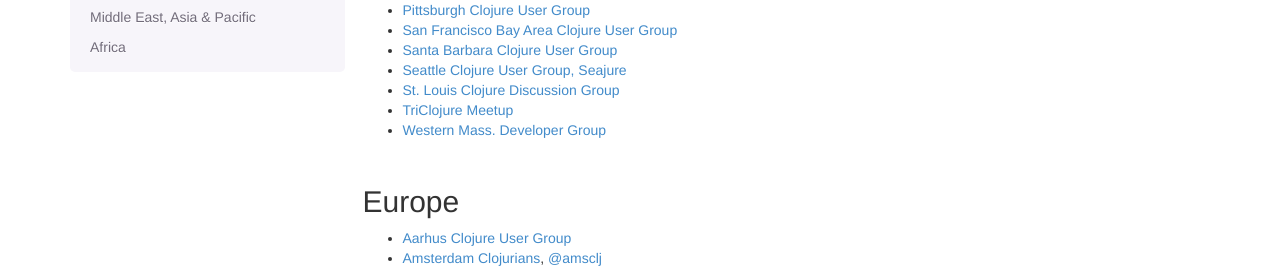
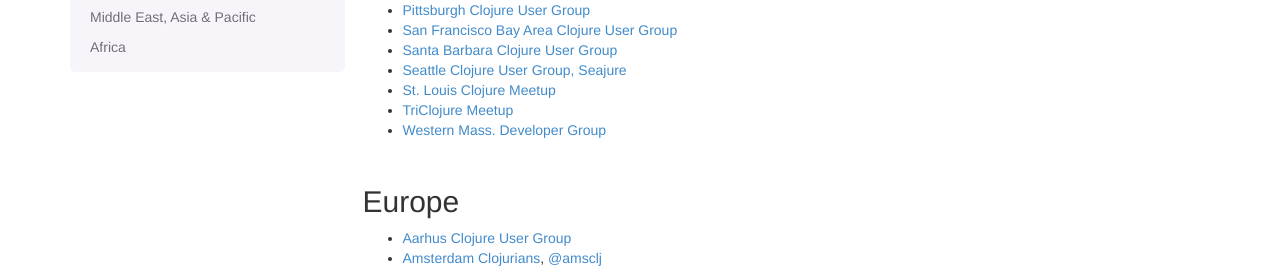
Before and after one commit to clojuredocs/guides, a Jekyll site: the page built from articles/ecosystem/user_groups.md, in a window 1280 px wide and 900 px high, scrolled down 550 px. Shown: the part 178-448 px from the top of the window. Built offline with Jekyll 4.4.1, drawn with Linux system fonts in a browser that asks for light colours; some web fonts are replaced; Markdown is read by kramdown in place of the engine named in the settings.

Commit message:
Added the St. Louis Clojure Meetup, which has replaced the Clojure Cljub.

```diff
--- a/articles/ecosystem/user_groups.md
+++ b/articles/ecosystem/user_groups.md
@@ -35,7 +35,7 @@
  * [San Francisco Bay Area Clojure User Group](http://www.meetup.com/The-Bay-Area-Clojure-User-Group/)
  * [Santa Barbara Clojure User Group](http://www.meetup.com/Santa-Barbara-Clojure-Users-Group/)
  * [Seattle Clojure User Group, Seajure](http://seajure.github.com/)
- * [St. Louis Clojure Discussion Group](http://clojurecljub.wordpress.com/)
+ * [St. Louis Clojure Meetup](http://www.meetup.com/stl-clojure/)
  * [TriClojure Meetup](http://meetup.com/TriClojure/)
  * [Western Mass. Developer Group](http://wmassdevs.com/)
 
```
